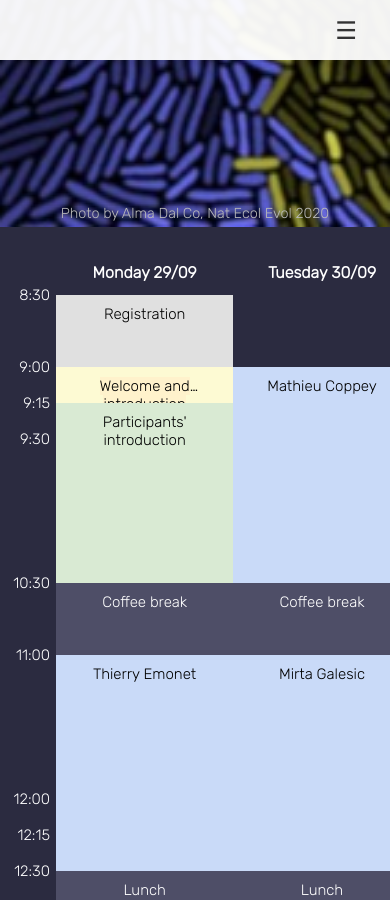
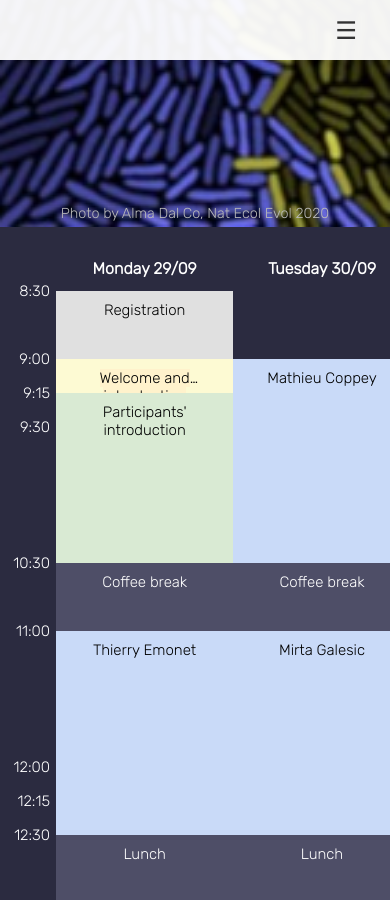
Before and after one commit to almadalcoschool/almadalcoschool.github.io, a Jekyll site: the page built from scientific_program.html, in a window 390 px wide and 900 px high, scrolled down 323 px. Built offline with Jekyll 4.4.1, drawn with Linux system fonts in a browser that asks for light colours; nearby versions of some CDN libraries.

Commit message:
mobile spacing fix

```diff
--- a/scientific_program.html
+++ b/scientific_program.html
@@ -299,20 +299,14 @@ image: /images/home/paper_natEcoEvol2020.jpg
       .tg tbody td:not(:first-child){ cursor: pointer; }
 
       /* Righe leggermente più alte */
-      .tg{
-        --row-min: 36px;        /* prima 30px: alza il passo temporale */
-      }
-
-      /* Un filo più di padding verticale per una touch area migliore */
-      .tg td, .tg th{
-        padding-top: 12px;
-        padding-bottom: 12px;
-      }
-
-      /* Centra meglio l’orario sulla linea quando le righe sono più alte */
-      .tg tbody td:first-child .time-on-line{
-        transform: translateY(-50%);   /* prima -45% */
-      }
+      .tg{ --row-min: 34px;}
+        .tg td, .tg th{
+          padding-top: 10px;
+          padding-bottom: 10px;
+        }
+        .tg tbody td:first-child .time-on-line{
+          transform: translateY(-48%);  /* leggermente sopra il centro */
+        }
 
     }
 
```
